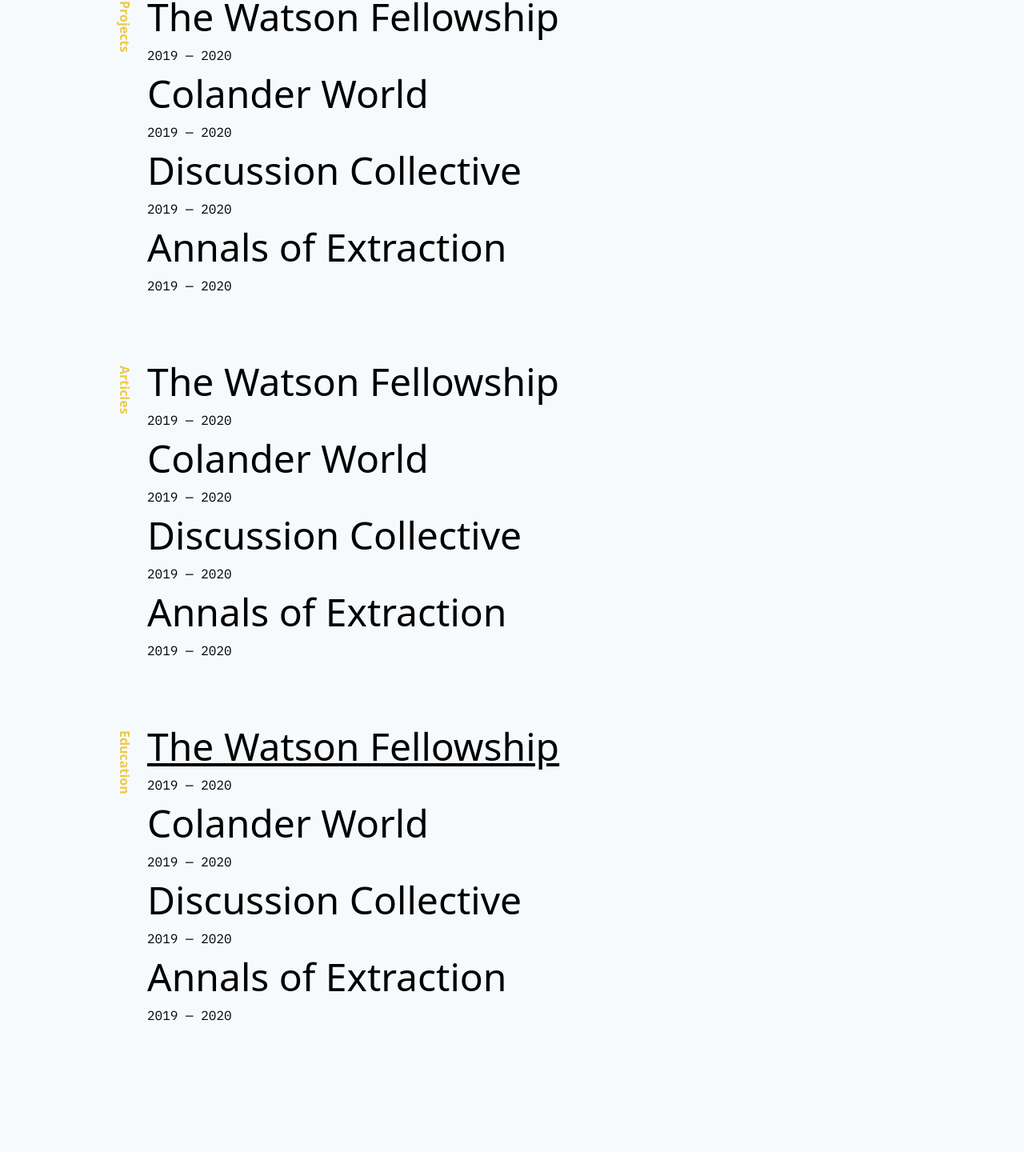
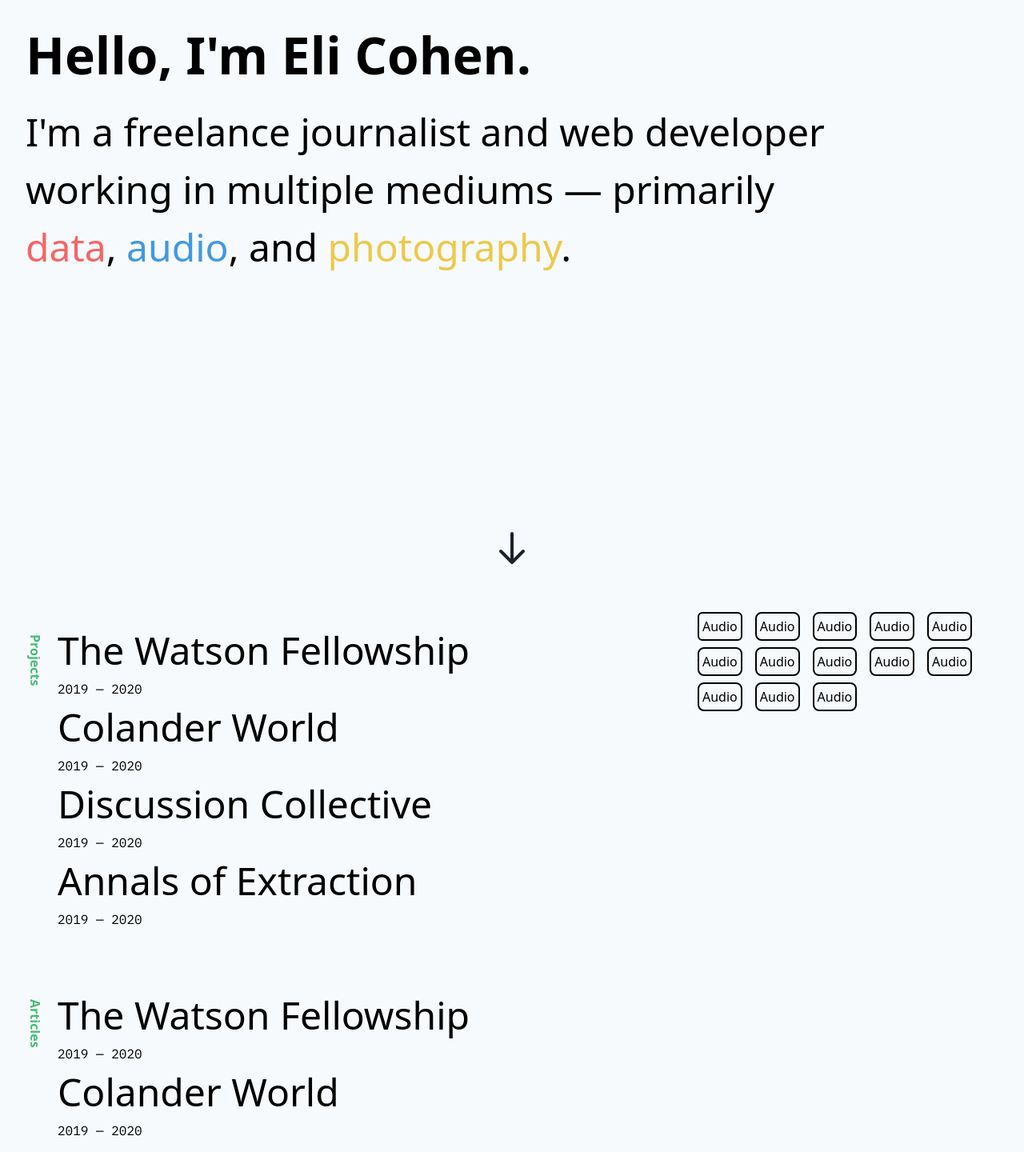
Before and after one commit to elibenton/blog-2.0, a Next.js app: page /portfolio in a window 1280 px wide. Shown: the part 47-1487 px from the top of the page at 80% size. Before the commit the page ends 1400 px from the top, so only its background shows below. Built offline with nearby package versions, Linux system fonts and the light colour scheme.

Commit message:
muchhh better UI

```diff
--- a/package.json
+++ b/package.json
@@ -10,6 +10,8 @@
 		"@tailwindcss/typography": "^0.2.0",
 		"eslint": "^7.7.0",
 		"next": "latest",
+		"next-mdx-enhanced": "^3.1.0",
+		"next-seo": "^4.7.3",
 		"react": "^16.13.1",
 		"react-dom": "^16.13.1"
 	},
--- /dev/null
+++ b/pages/intro.js
@@ -0,0 +1,19 @@
+export default function Intro() {
+	return (
+		<section className='max-w-5xl mx-auto p-8 relative min-h-screen'>
+			<h1 className='text-6xl text-left font-bold my-5'>Hello, I'm Eli.</h1>
+			<h2 className='text-5xl text-left'>
+				I'm freelance journalist and web developer
+				<br /> working in multiple media — primarily
+				<br /> <span className='font-russo text-red-500'>audio</span>,{' '}
+				<span className='font-russo text-blue-500'>photography</span>, and{' '}
+				<span className='font-plex text-yellow-500'>data</span>.
+			</h2>
+
+			<div className='arrow'>
+				<div className='arrow-top'></div>
+				<div className='arrow-bottom'></div>
+			</div>
+		</section>
+	)
+}
--- a/pages/portfolio.js
+++ b/pages/portfolio.js
@@ -1,129 +1,211 @@
 export default function Portfolio() {
 	return (
-		<section className="max-w-5xl mx-auto p-4 relative min-h-screen">
-			<div className="flex mb-10">
-				<div className="self-start sticky-top vertical mt-4 pt-4">
-					<h2 className="font-bold text-yellow-500">Projects</h2>
+		<main className='m-4 sm:my-2 sm:mx-8'>
+			<section className='max-w-5xl md:max-w-6xl pt-2 sm:pt-12 min-h-screen'>
+				<h1 className='text-6xl leading-tight text-left font-bold my-5'>
+					Hello,
+					<br className='flex sm:hidden' /> I'm Eli
+					<span className='hidden sm:inline'> Cohen</span>.
+				</h1>
+				<h2 className='text-xl sm:text-3xl md:text-4xl lg:text-5xl text-left'>
+					I'm a freelance journalist and web developer
+					<br className='hidden sm:flex' /> working in multiple mediums — primarily
+					<br className='hidden sm:flex' /> <span className='text-red-500'>data</span>,{' '}
+					<span className='text-blue-500'>audio</span>, and{' '}
+					<span className='text-yellow-500'>photography</span>.
+				</h2>
+				<div className='absolute bottom-0 inset-x-0 mb-8'>
+					<div className='flex justify-center'>
+						<svg
+							className='animate-bounce w-12 h-12 text-gray-900'
+							fill='none'
+							stroke-linecap='round'
+							stroke-linejoin='round'
+							stroke-width='2'
+							viewBox='0 0 24 24'
+							stroke='currentColor'>
+							<path d='M19 14l-7 7m0 0l-7-7m7 7V3'></path>
+						</svg>
 					</div>
-				<div className="flex-col m-4">
-					<div className="group">
-						<h1 className="text-5xl text-left group-hover:underline hover:yellow-underline">
+				</div>
+			</section>
+			<section className='flex flex-row min-h-screen'>
+				<section className='flex-grow'>
+					<div className='flex mb-10'>
+						<div className='self-start sticky-top vertical mt-4 pt-4'>
+							<h2 className='font-bold text-green-500'>Projects</h2>
+						</div>
+						<div className='flex-col m-4'>
+							<div className='group'>
+								<h1 className='text-5xl text-left group-hover:underline'>
 									The Watson Fellowship
 								</h1>
-						<div className="flex flex-row">
-							<h3 className="text-left font-plex group-hover:italic">
-								2019 — 2020
-							</h3>
-						</div>
-					</div>
-					<div className="group">
-						<h1 className="text-5xl text-left group-hover:underline">
-							Colander World
-						</h1>
-						<h3 className="text-left font-plex group-hover:italic">
-							2019 — 2020
-						</h3>
-					</div>
-					<div className="group">
-						<h1 className="text-5xl text-left group-hover:underline">
-							Discussion Collective
-						</h1>
-						<h3 className="text-left font-plex group-hover:italic rotat">
-							2019 — 2020
-						</h3>
-					</div>
-					<div className="group">
-						<h1 className="text-5xl text-left group-hover:underline">
-							Annals of Extraction
-						</h1>
-						<h3 className="text-left font-plex group-hover:italic">
+								<div className='flex flex-col'>
+									<div className='flex flex-row'>
+										<h3 className='text-left font-plex group-hover:italic'>
 											2019 — 2020
 										</h3>
 									</div>
 								</div>
 							</div>
-			<div className="flex mb-10">
-				<div className="self-start sticky-top vertical mt-4 pt-4">
-					<h2 className="font-bold text-yellow-500">Articles</h2>
+							<div className='group'>
+								<h1 className='text-5xl text-left group-hover:underline'>Colander World</h1>
+								<h3 className='text-left font-plex group-hover:italic'>2019 — 2020</h3>
 							</div>
-				<div className="flex-col m-4">
-					<div className="group">
-						<h1 className="text-5xl text-left group-hover:underline">
-							The Watson Fellowship
+							<div className='group'>
+								<h1 className='text-5xl text-left group-hover:underline'>
+									Discussion Collective
 								</h1>
-						<div className="flex flex-row">
-							<h3 className="text-left font-plex group-hover:italic">
+								<h3 className='text-left font-plex group-hover:italic rotat'>
 									2019 — 2020
 								</h3>
 							</div>
+							<div className='group'>
+								<h1 className='text-5xl text-left group-hover:underline'>
+									Annals of Extraction
+								</h1>
+								<h3 className='text-left font-plex group-hover:italic'>2019 — 2020</h3>
 							</div>
-					<div className="group">
-						<h1 className="text-5xl text-left group-hover:underline">
-							Colander World
+						</div>
+					</div>
+					<div className='flex mb-10'>
+						<div className='self-start sticky-top vertical mt-4 pt-4'>
+							<h2 className='font-bold text-green-500'>Articles</h2>
+						</div>
+						<div className='flex-col m-4'>
+							<div className='group'>
+								<h1 className='text-5xl text-left group-hover:underline'>
+									The Watson Fellowship
 								</h1>
-						<h3 className="text-left font-plex group-hover:italic">
+								<div className='flex flex-row'>
+									<h3 className='text-left font-plex group-hover:italic'>2019 — 2020</h3>
+								</div>
+							</div>
+							<div className='group'>
+								<h1 className='text-5xl text-left group-hover:underline'>Colander World</h1>
+								<h3 className='text-left font-plex group-hover:italic'>2019 — 2020</h3>
+							</div>
+							<div className='group'>
+								<h1 className='text-5xl text-left group-hover:underline'>
+									Discussion Collective
+								</h1>
+								<h3 className='text-left font-plex group-hover:italic rotat'>
 									2019 — 2020
 								</h3>
 							</div>
-					<div className="group">
-						<h1 className="text-5xl text-left group-hover:underline">
-							Discussion Collective
-						</h1>
-						<h3 className="text-left font-plex group-hover:italic rotat">
-							2019 — 2020
-						</h3>
-					</div>
-					<div className="group">
-						<h1 className="text-5xl text-left group-hover:underline">
+							<div className='group'>
+								<h1 className='text-5xl text-left group-hover:underline'>
 									Annals of Extraction
 								</h1>
-						<h3 className="text-left font-plex group-hover:italic">
-							2019 — 2020
-						</h3>
+								<h3 className='text-left font-plex group-hover:italic'>2019 — 2020</h3>
 							</div>
 						</div>
 					</div>
-			<div className="flex mb-10">
-				<div className="self-start sticky-top vertical mt-4 pt-4">
-					<h2 className="font-bold text-yellow-500">Education</h2>
+					<div className='flex mb-10'>
+						<div className='self-start sticky-top vertical mt-4 pt-4'>
+							<h2 className='font-bold text-green-500'>Education</h2>
 						</div>
-				<div className="flex-col m-4">
-					<div className="group">
-						<h1 className="text-5xl text-left group-hover:underline underline">
+						<div className='flex-col m-4'>
+							<div className='group'>
+								<h1 className='text-5xl text-left group-hover:underline'>
 									The Watson Fellowship
 								</h1>
-						<div className="flex flex-row">
-							<h3 className="text-left font-plex group-hover:italic">
-								2019 — 2020
-							</h3>
+								<div className='flex flex-row'>
+									<h3 className='text-left font-plex group-hover:italic'>2019 — 2020</h3>
 								</div>
 							</div>
-					<div className="group">
-						<h1 className="text-5xl text-left group-hover:underline">
-							Colander World
-						</h1>
-						<h3 className="text-left font-plex group-hover:italic">
-							2019 — 2020
-						</h3>
+							<div className='group'>
+								<h1 className='text-5xl text-left group-hover:underline'>Colander World</h1>
+								<h3 className='text-left font-plex group-hover:italic'>2019 — 2020</h3>
 							</div>
-					<div className="group">
-						<h1 className="text-5xl text-left group-hover:underline">
+							<div className='group'>
+								<h1 className='text-5xl text-left group-hover:underline'>
 									Discussion Collective
 								</h1>
-						<h3 className="text-left font-plex group-hover:italic">
-							2019 — 2020
-						</h3>
+								<h3 className='text-left font-plex group-hover:italic'>2019 — 2020</h3>
 							</div>
-					<div className="group">
-						<h1 className="text-5xl text-left group-hover:underline">
+							<div className='group'>
+								<h1 className='text-5xl text-left group-hover:underline'>
 									Annals of Extraction
 								</h1>
-						<h3 className="text-left font-plex group-hover:italic">
-							2019 — 2020
-						</h3>
+								<h3 className='text-left font-plex group-hover:italic'>2019 — 2020</h3>
 							</div>
 						</div>
 					</div>
 				</section>
+				<aside className='hidden lg:flex flex-row flex-wrap max-w-sm sticky-top self-start'>
+					<h2></h2>
+					<div className='border-2 border-black rounded-md p-1 self-start mx-2 my-1 '>
+						Audio
+					</div>
+					<div className='border-2 border-black rounded-lg p-1 round self-start mx-2 my-1'>
+						Audio
+					</div>
+					<div className='border-2 border-black rounded-lg p-1 self-start mx-2 my-1'>
+						Audio
+					</div>
+					<div className='border-2 border-black rounded-lg p-1 self-start mx-2 my-1'>
+						Audio
+					</div>
+					<div className='border-2 border-black rounded-lg p-1 self-start mx-2 my-1'>
+						Audio
+					</div>
+					<div className='border-2 border-black rounded-lg p-1 self-start mx-2 my-1'>
+						Audio
+					</div>
+					<div className='border-2 border-black rounded-lg p-1 self-start mx-2 my-1'>
+						Audio
+					</div>
+					<div className='border-2 border-black rounded-lg p-1 self-start mx-2 my-1'>
+						Audio
+					</div>
+					<div className='border-2 border-black rounded-lg p-1 self-start mx-2 my-1'>
+						Audio
+					</div>
+					<div className='border-2 border-black rounded-lg p-1 self-start mx-2 my-1'>
+						Audio
+					</div>
+					<div className='border-2 border-black rounded-lg p-1 self-start mx-2 my-1'>
+						Audio
+					</div>
+					<div className='border-2 border-black rounded-lg p-1 self-start mx-2 my-1'>
+						Audio
+					</div>
+					<div className='border-2 border-black rounded-lg p-1 self-start mx-2 my-1'>
+						Audio
+					</div>
+				</aside>
+			</section>
+			<section className='pt-24'>
+				<ul>
+					<li>
+						<a href='#yeah'>Sitemap</a>
+					</li>
+					<li>
+						<a href='#yeah'>RSS</a>
+					</li>
+					<li>
+						<a href='#yeah'>Codebase</a>
+					</li>
+				</ul>
+				<section className='flex  justify-between py-8'>
+					<a
+						href='#yep'
+						className='text-sm bg-gray-300 rounded-full text-gray-700 px-2 hover:bg-gray-400 hover:text-gray-900 duration-200'>
+						© Eli Benton Cohen
+					</a>
+					<a
+						href='#yep'
+						className='text-sm bg-gray-300 rounded-full text-gray-700 px-2 hover:bg-gray-400 hover:text-gray-900 duration-200'>
+						Terms and Privacy
+					</a>
+					<a
+						href='#yep'
+						className='text-sm bg-gray-300 rounded-full text-gray-700 px-2 hover:bg-gray-400 hover:text-gray-900 duration-200'>
+						GPLv3
+					</a>
+				</section>
+			</section>
+		</main>
 	)
 }
--- a/styles/index.css
+++ b/styles/index.css
@@ -27,7 +27,7 @@ body {
 @font-face {
   font-family: IBM Plex Mono;
   font-weight: 400;
-  src: url(fonts/ibm-plex-mono/IBMPlexMono-Regular.ttf) format("truetype");
+  src: url(fonts/ibm-plex-mono/IBMPlexMono-Regular.ttf) format("opentype");
 }
 
 /* Start purging... */
```
Also changed, not shown: next.config.js (added, +17 -0 lines), 2 other files (tests, documents, lock files or other folders). Lines whose indentation alone changed are shown as unchanged.
